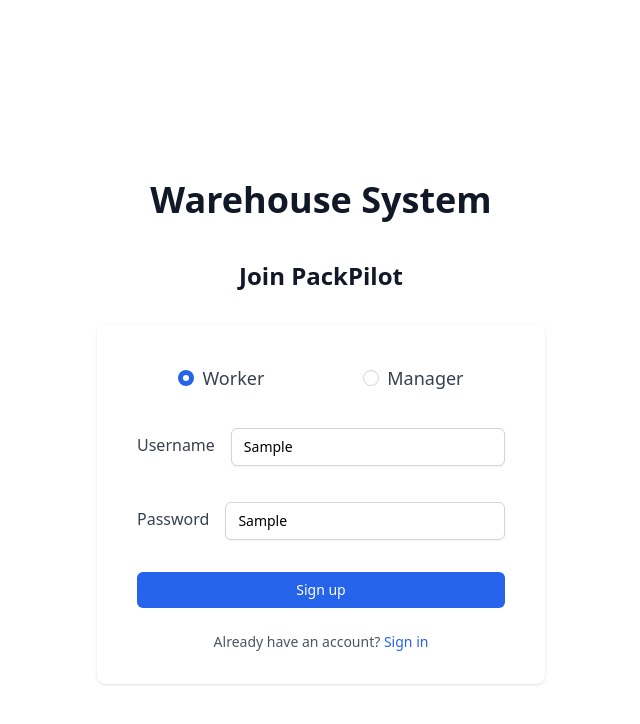
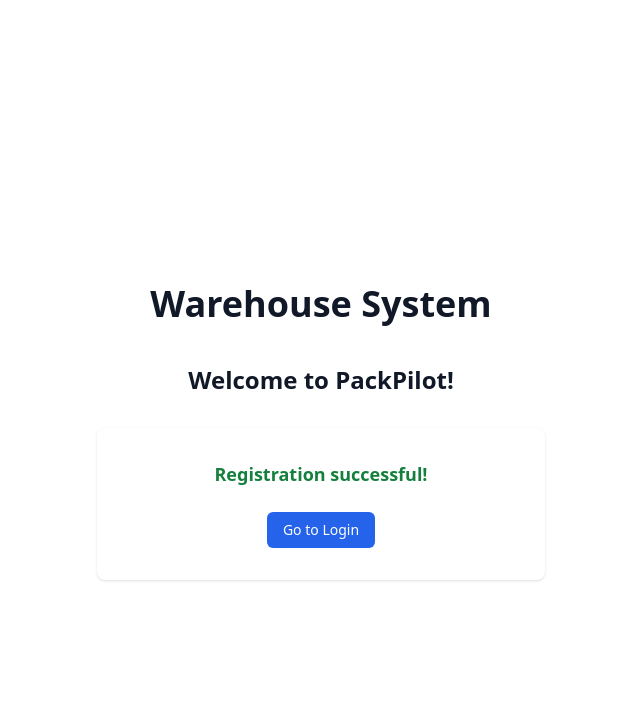
Before and after one commit to RuxinMa/packpilot, a React (Vite) app: page /register in a window 1280 px wide. Both pictures are taken after typing "Sample", "Sample" into the empty fields and a click on the button "Sign up". Shown: the top 724 px of the page, without its empty margins (319-959 px from the left). Built offline with nearby package versions, Linux system fonts and the light colour scheme.

Commit message:
register 3.0

```diff
--- a/src/pages/auth/RegisterPage.tsx
+++ b/src/pages/auth/RegisterPage.tsx
@@ -1,10 +1,13 @@
 import React, { useState } from 'react';
-import { Link } from 'react-router-dom';
+import { Link, useNavigate } from 'react-router-dom';
 import RegisterForm from '../../components/auth/RegisterForm';
+import Button from '../../components/common/Button';
 
 const RegisterPage: React.FC = () => {
   const [isLoading, setIsLoading] = useState(false);
   const [error, setError] = useState<string | null>(null);
+  const [isRegistered, setIsRegistered] = useState(false);
+  const navigate = useNavigate();
 
   const handleRegister = async (
     username: string,
@@ -18,6 +21,7 @@
       console.log('Register attempt:', { username, password, role });
       await new Promise(resolve => setTimeout(resolve, 1000));
       console.log('Register successful');
+      setIsRegistered(true);
     } catch (err) {
       setError('Failed to create account');
       console.error('Register error:', err);
@@ -29,24 +33,38 @@
   return (
     <div className="min-h-screen flex flex-col justify-center space-y-8 sm:px-6 lg:px-8">
       <div className="sm:mx-auto sm:w-full sm:max-w-md">
-        <h1 className="mb-10 text-center text-4xl font-extrabold text-gray-900">Warehouse System</h1>
-        <h2 className="text-center text-2xl font-bold text-gray-900">Join PackPilot</h2>
+        <h1 className="mb-10 text-center text-4xl font-extrabold text-gray-900">
+          Warehouse System
+        </h1>
+        <h2 className="text-center text-2xl font-bold text-gray-900">
+          {isRegistered ? 'Welcome to PackPilot!' : 'Join PackPilot'}
+        </h2>
       </div>
 
       <div className="sm:mx-auto sm:w-full sm:max-w-md">
         <div className="bg-white py-8 px-4 shadow sm:rounded-lg sm:px-10">
+          {isRegistered ? (
+            <div className="space-y-6 text-center">
+              <p className="text-lg text-green-700 font-semibold">Registration successful!</p>
+              <Button variant="primary" onClick={() => navigate('/login')}>
+                Go to Login
+              </Button>
+            </div>
+          ) : (
+            <>
               <RegisterForm
                 onSubmit={handleRegister}
                 isLoading={isLoading}
                 error={error}
               />
-
               <div className="mt-6 text-center text-sm text-gray-600">
                 Already have an account?{' '}
                 <Link to="/login" className="font-medium text-blue-600 hover:text-blue-500">
                   Sign in
                 </Link>
               </div>
+            </>
+          )}
         </div>
       </div>
     </div>
```
Lines whose indentation alone changed are shown as unchanged.
